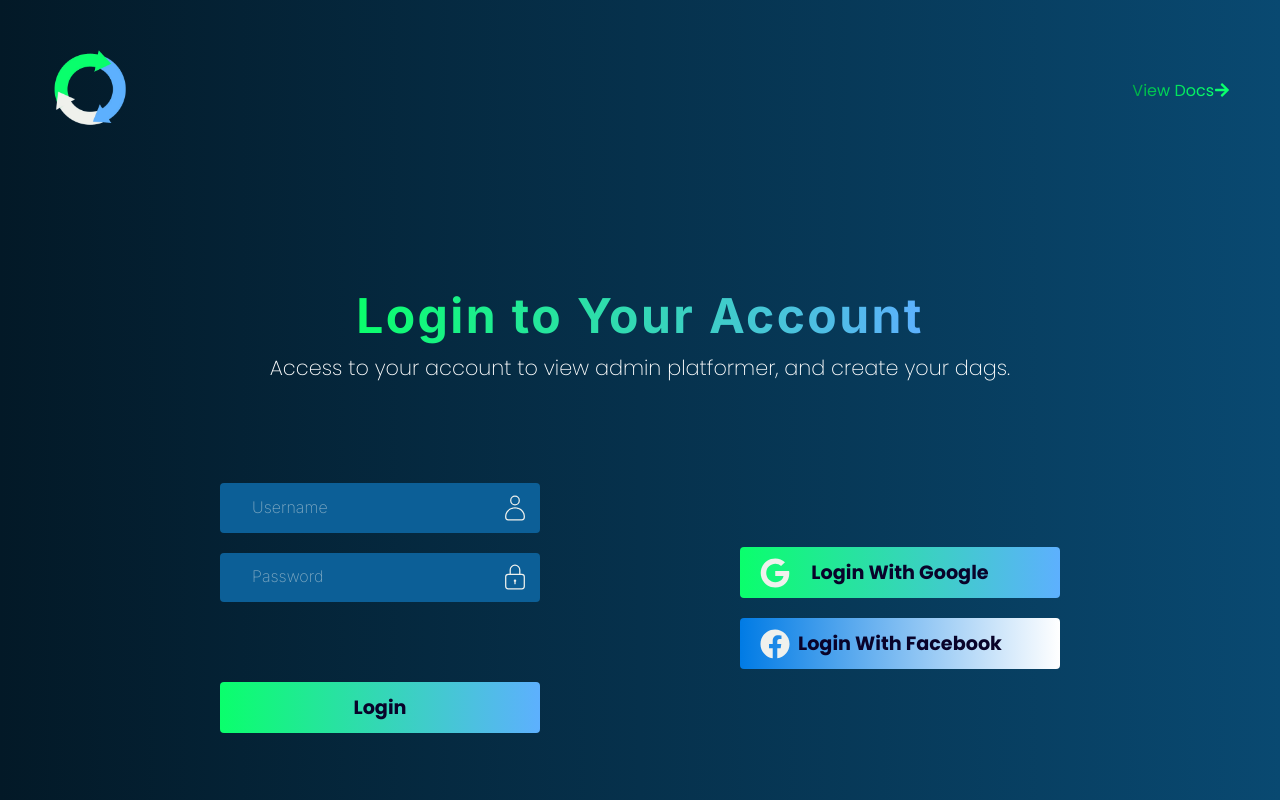
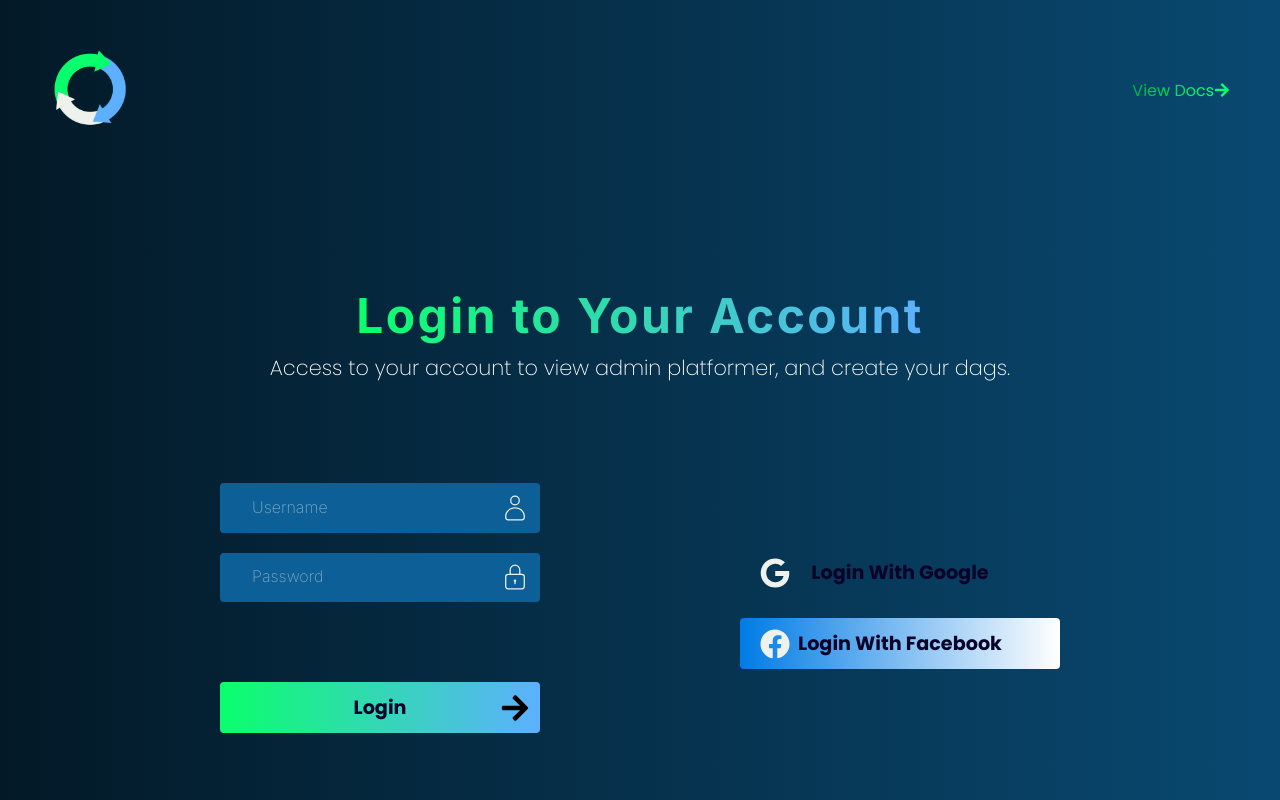
Before and after one commit to MurilloSSJ/web-server, a Next.js app: page / in a window 1280 px wide. Built offline with nearby package versions, Linux system fonts and the light colour scheme.

Commit message:
fix: alter color buttons login page

```diff
--- a/src/pages/index.tsx
+++ b/src/pages/index.tsx
@@ -7,8 +7,9 @@ import { GradientButton } from '@/components/buttons/Button';
 import { FullContainer } from '@/components/containers/fullContainer';
 import { ParagraphStyled } from '@/components/texts/paragraph/styles';
 import { HeaderMenu } from '@/components/menu/headerMenu';
-import { FaGoogle } from "react-icons/fa";
+import { FaArrowRight, FaGoogle } from "react-icons/fa";
 import { FaFacebook } from "react-icons/fa";
+
 export default function Home() {
   return (
     <FlexContainer alignItems='start' justifyContent='start' direction='col' gradient='dark' height='screen' width='screen'>
@@ -29,11 +30,11 @@ export default function Home() {
                   <InputComponent placeholder='Username' id='username' name='username' IconElement={CiUser}></InputComponent>
                   <InputComponent placeholder='Password' id='password' name='password' IconElement={CiLock}></InputComponent>
                 </FlexContainer>
-                <GradientButton text='Login' />
+                <GradientButton text='Login' IconElement={FaArrowRight} IconPosition='right' iconColor='#000000' />
               </FlexContainer>
             </FlexContainer>
             <FlexContainer direction='col' gapY={20}>
-              <GradientButton text='Login With Google' IconElement={FaGoogle} IconPosition='left'></GradientButton>
+              <GradientButton text='Login With Google' IconElement={FaGoogle} IconPosition='left' gradient='google'></GradientButton>
               <GradientButton text='Login With Facebook' IconElement={FaFacebook} IconPosition='left' gradient='facebook'></GradientButton>
             </FlexContainer>
           </FlexContainer>
```
